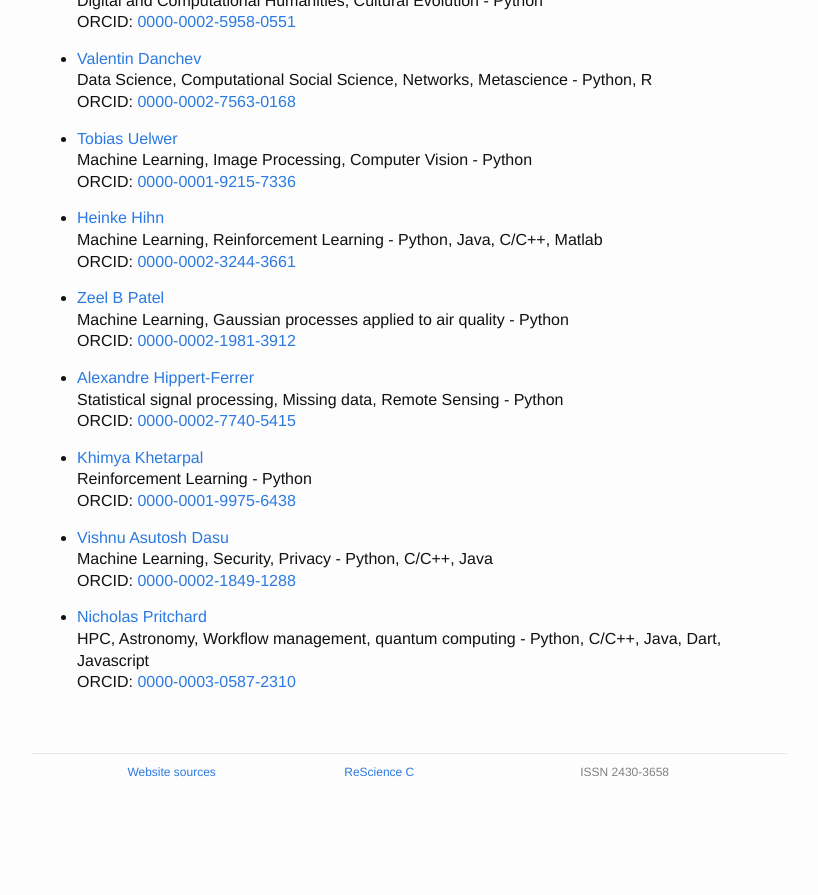
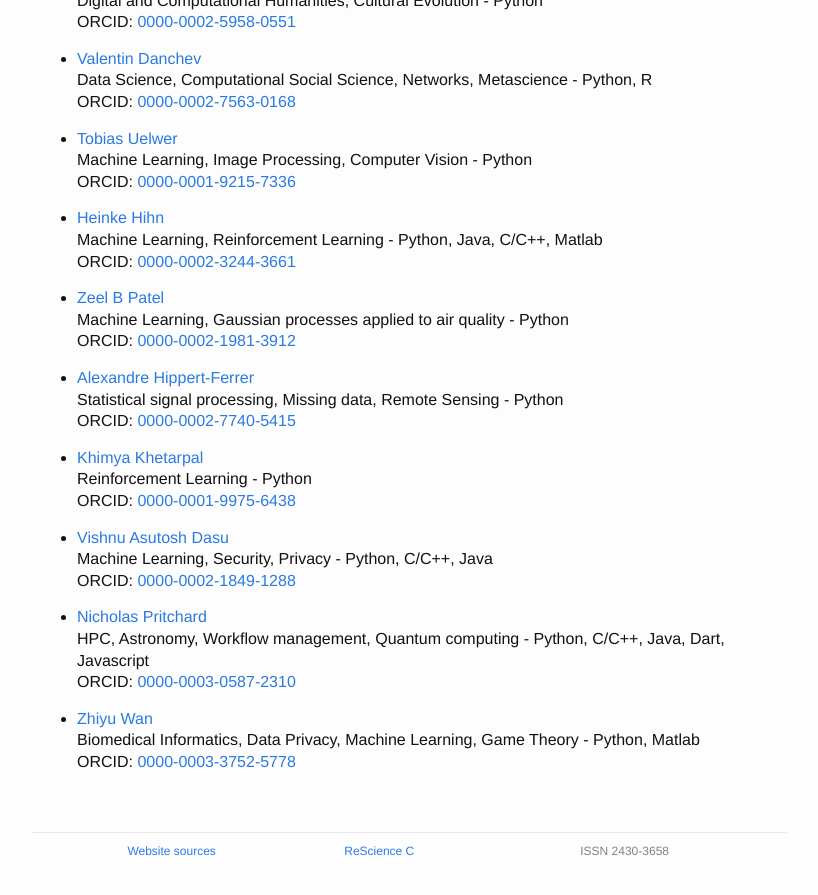
Before and after one commit to ReScience/rescience.github.io, a Jekyll site: the page built from 04-board.md, in a window 1280 px wide and 900 px high, scrolled down 13396 px. Shown: the top 895 px of the window, without its empty margins (223-1041 px from the left). Built offline with Jekyll 4.4.1, drawn with Linux system fonts in a browser that asks for light colours; our own code applies the rules of GitHub Pages for plain Markdown files; before the commit the page ends 14216 px from its top, so only the background shows below that.

Commit message:
Added Zhiyu Wanto the board (reviewer)

```diff
--- a/04-board.md
+++ b/04-board.md
@@ -720,5 +720,9 @@ ORCID: [0000-0002-8225-7517](https://orcid.org/0000-0002-8225-7517)
   ORCID: [0000-0002-1849-1288](https://orcid.org/0000-0002-1849-1288)
 
 * [Nicholas Pritchard](https://github.com/pritchardn)
-  HPC, Astronomy, Workflow management, quantum computing - Python, C/C++, Java, Dart, Javascript
+  HPC, Astronomy, Workflow management, Quantum computing - Python, C/C++, Java, Dart, Javascript
   ORCID: [0000-0003-0587-2310](https://orcid.org/0000-0003-0587-2310)
+
+* [Zhiyu Wan](https://github.com/zhywan)
+Biomedical Informatics, Data Privacy, Machine Learning, Game Theory - Python, Matlab
+ORCID: [0000-0003-3752-5778](https://orcid.org/0000-0003-3752-5778)
```
